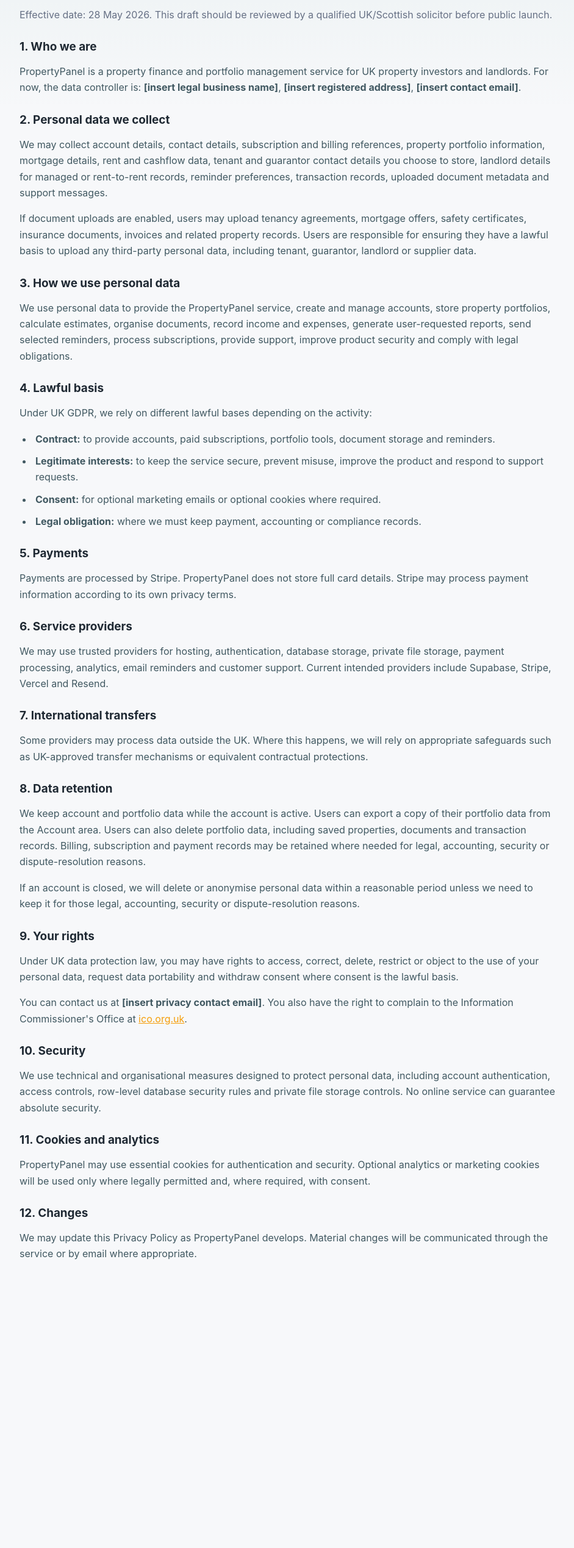
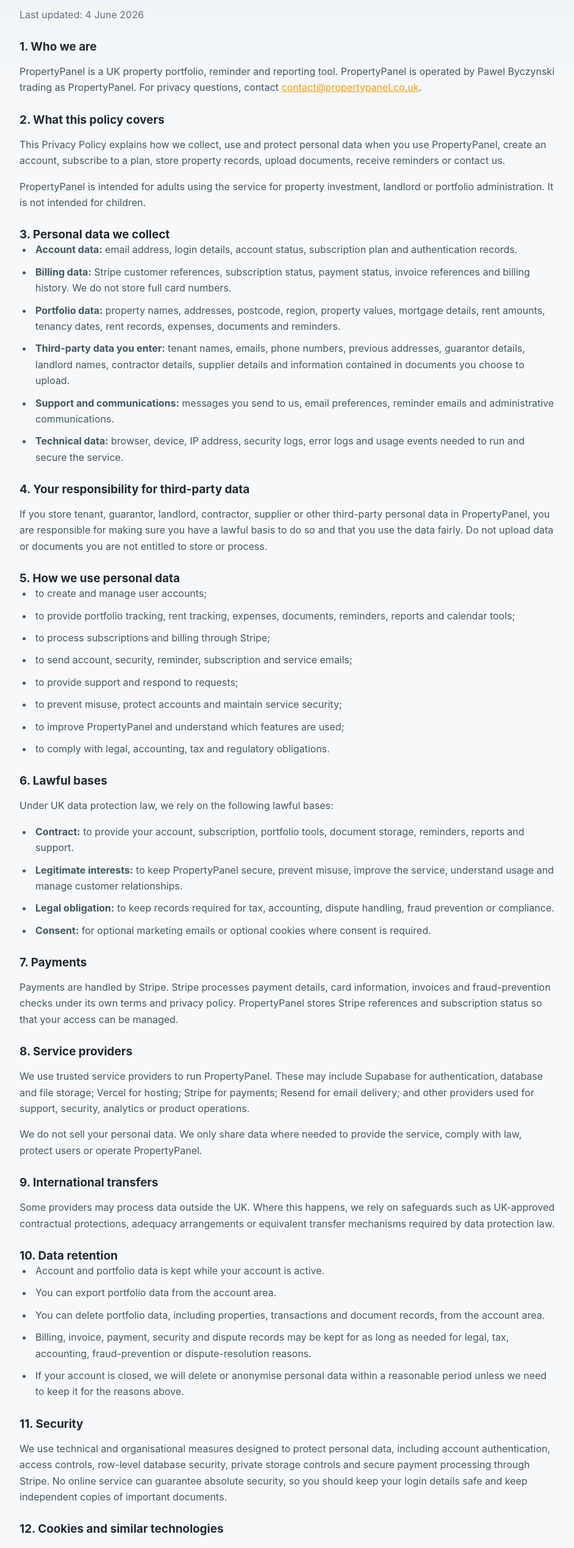
Before and after one commit to pawelbyczynski-oss/valora, a website: page privacy.html in a window 1280 px wide. Shown: the part 177-2716 px from the top of the page at 61% size, without its empty margins (168-1109 px from the left). Before the commit the page ends 2319 px from the top, so only its background shows below. Drawn offline with Linux system fonts and the light colour scheme.

Commit message:
Prepare legal pages for launch

```diff
--- a/privacy.html
+++ b/privacy.html
@@ -11,52 +11,83 @@
       <a class="external-link" href="index.html">Back to PropertyPanel</a>
       <p class="eyebrow">Legal</p>
       <h1>Privacy Policy</h1>
-      <p class="legal-muted">Effective date: 28 May 2026. This draft should be reviewed by a qualified UK/Scottish solicitor before public launch.</p>
+      <p class="legal-muted">Last updated: 4 June 2026</p>
 
       <h2>1. Who we are</h2>
-      <p>PropertyPanel is a property finance and portfolio management service for UK property investors and landlords. For now, the data controller is: <strong>[insert legal business name]</strong>, <strong>[insert registered address]</strong>, <strong>[insert contact email]</strong>.</p>
+      <p>PropertyPanel is a UK property portfolio, reminder and reporting tool. PropertyPanel is operated by Pawel Byczynski trading as PropertyPanel. For privacy questions, contact <a href="mailto:contact@propertypanel.co.uk">contact@propertypanel.co.uk</a>.</p>
 
-      <h2>2. Personal data we collect</h2>
-      <p>We may collect account details, contact details, subscription and billing references, property portfolio information, mortgage details, rent and cashflow data, tenant and guarantor contact details you choose to store, landlord details for managed or rent-to-rent records, reminder preferences, transaction records, uploaded document metadata and support messages.</p>
-      <p>If document uploads are enabled, users may upload tenancy agreements, mortgage offers, safety certificates, insurance documents, invoices and related property records. Users are responsible for ensuring they have a lawful basis to upload any third-party personal data, including tenant, guarantor, landlord or supplier data.</p>
+      <h2>2. What this policy covers</h2>
+      <p>This Privacy Policy explains how we collect, use and protect personal data when you use PropertyPanel, create an account, subscribe to a plan, store property records, upload documents, receive reminders or contact us.</p>
+      <p>PropertyPanel is intended for adults using the service for property investment, landlord or portfolio administration. It is not intended for children.</p>
 
-      <h2>3. How we use personal data</h2>
-      <p>We use personal data to provide the PropertyPanel service, create and manage accounts, store property portfolios, calculate estimates, organise documents, record income and expenses, generate user-requested reports, send selected reminders, process subscriptions, provide support, improve product security and comply with legal obligations.</p>
-
-      <h2>4. Lawful basis</h2>
-      <p>Under UK GDPR, we rely on different lawful bases depending on the activity:</p>
+      <h2>3. Personal data we collect</h2>
       <ul>
-        <li><strong>Contract:</strong> to provide accounts, paid subscriptions, portfolio tools, document storage and reminders.</li>
-        <li><strong>Legitimate interests:</strong> to keep the service secure, prevent misuse, improve the product and respond to support requests.</li>
-        <li><strong>Consent:</strong> for optional marketing emails or optional cookies where required.</li>
-        <li><strong>Legal obligation:</strong> where we must keep payment, accounting or compliance records.</li>
+        <li><strong>Account data:</strong> email address, login details, account status, subscription plan and authentication records.</li>
+        <li><strong>Billing data:</strong> Stripe customer references, subscription status, payment status, invoice references and billing history. We do not store full card numbers.</li>
+        <li><strong>Portfolio data:</strong> property names, addresses, postcode, region, property values, mortgage details, rent amounts, tenancy dates, rent records, expenses, documents and reminders.</li>
+        <li><strong>Third-party data you enter:</strong> tenant names, emails, phone numbers, previous addresses, guarantor details, landlord names, contractor details, supplier details and information contained in documents you choose to upload.</li>
+        <li><strong>Support and communications:</strong> messages you send to us, email preferences, reminder emails and administrative communications.</li>
+        <li><strong>Technical data:</strong> browser, device, IP address, security logs, error logs and usage events needed to run and secure the service.</li>
       </ul>
 
-      <h2>5. Payments</h2>
-      <p>Payments are processed by Stripe. PropertyPanel does not store full card details. Stripe may process payment information according to its own privacy terms.</p>
+      <h2>4. Your responsibility for third-party data</h2>
+      <p>If you store tenant, guarantor, landlord, contractor, supplier or other third-party personal data in PropertyPanel, you are responsible for making sure you have a lawful basis to do so and that you use the data fairly. Do not upload data or documents you are not entitled to store or process.</p>
 
-      <h2>6. Service providers</h2>
-      <p>We may use trusted providers for hosting, authentication, database storage, private file storage, payment processing, analytics, email reminders and customer support. Current intended providers include Supabase, Stripe, Vercel and Resend.</p>
+      <h2>5. How we use personal data</h2>
+      <ul>
+        <li>to create and manage user accounts;</li>
+        <li>to provide portfolio tracking, rent tracking, expenses, documents, reminders, reports and calendar tools;</li>
+        <li>to process subscriptions and billing through Stripe;</li>
+        <li>to send account, security, reminder, subscription and service emails;</li>
+        <li>to provide support and respond to requests;</li>
+        <li>to prevent misuse, protect accounts and maintain service security;</li>
+        <li>to improve PropertyPanel and understand which features are used;</li>
+        <li>to comply with legal, accounting, tax and regulatory obligations.</li>
+      </ul>
 
-      <h2>7. International transfers</h2>
-      <p>Some providers may process data outside the UK. Where this happens, we will rely on appropriate safeguards such as UK-approved transfer mechanisms or equivalent contractual protections.</p>
+      <h2>6. Lawful bases</h2>
+      <p>Under UK data protection law, we rely on the following lawful bases:</p>
+      <ul>
+        <li><strong>Contract:</strong> to provide your account, subscription, portfolio tools, document storage, reminders, reports and support.</li>
+        <li><strong>Legitimate interests:</strong> to keep PropertyPanel secure, prevent misuse, improve the service, understand usage and manage customer relationships.</li>
+        <li><strong>Legal obligation:</strong> to keep records required for tax, accounting, dispute handling, fraud prevention or compliance.</li>
+        <li><strong>Consent:</strong> for optional marketing emails or optional cookies where consent is required.</li>
+      </ul>
 
-      <h2>8. Data retention</h2>
-      <p>We keep account and portfolio data while the account is active. Users can export a copy of their portfolio data from the Account area. Users can also delete portfolio data, including saved properties, documents and transaction records. Billing, subscription and payment records may be retained where needed for legal, accounting, security or dispute-resolution reasons.</p>
-      <p>If an account is closed, we will delete or anonymise personal data within a reasonable period unless we need to keep it for those legal, accounting, security or dispute-resolution reasons.</p>
+      <h2>7. Payments</h2>
+      <p>Payments are handled by Stripe. Stripe processes payment details, card information, invoices and fraud-prevention checks under its own terms and privacy policy. PropertyPanel stores Stripe references and subscription status so that your access can be managed.</p>
 
-      <h2>9. Your rights</h2>
-      <p>Under UK data protection law, you may have rights to access, correct, delete, restrict or object to the use of your personal data, request data portability and withdraw consent where consent is the lawful basis.</p>
-      <p>You can contact us at <strong>[insert privacy contact email]</strong>. You also have the right to complain to the Information Commissioner's Office at <a href="https://ico.org.uk/" target="_blank" rel="noreferrer">ico.org.uk</a>.</p>
+      <h2>8. Service providers</h2>
+      <p>We use trusted service providers to run PropertyPanel. These may include Supabase for authentication, database and file storage; Vercel for hosting; Stripe for payments; Resend for email delivery; and other providers used for support, security, analytics or product operations.</p>
+      <p>We do not sell your personal data. We only share data where needed to provide the service, comply with law, protect users or operate PropertyPanel.</p>
 
-      <h2>10. Security</h2>
-      <p>We use technical and organisational measures designed to protect personal data, including account authentication, access controls, row-level database security rules and private file storage controls. No online service can guarantee absolute security.</p>
+      <h2>9. International transfers</h2>
+      <p>Some providers may process data outside the UK. Where this happens, we rely on safeguards such as UK-approved contractual protections, adequacy arrangements or equivalent transfer mechanisms required by data protection law.</p>
 
-      <h2>11. Cookies and analytics</h2>
-      <p>PropertyPanel may use essential cookies for authentication and security. Optional analytics or marketing cookies will be used only where legally permitted and, where required, with consent.</p>
+      <h2>10. Data retention</h2>
+      <ul>
+        <li>Account and portfolio data is kept while your account is active.</li>
+        <li>You can export portfolio data from the account area.</li>
+        <li>You can delete portfolio data, including properties, transactions and document records, from the account area.</li>
+        <li>Billing, invoice, payment, security and dispute records may be kept for as long as needed for legal, tax, accounting, fraud-prevention or dispute-resolution reasons.</li>
+        <li>If your account is closed, we will delete or anonymise personal data within a reasonable period unless we need to keep it for the reasons above.</li>
+      </ul>
 
-      <h2>12. Changes</h2>
-      <p>We may update this Privacy Policy as PropertyPanel develops. Material changes will be communicated through the service or by email where appropriate.</p>
+      <h2>11. Security</h2>
+      <p>We use technical and organisational measures designed to protect personal data, including account authentication, access controls, row-level database security, private storage controls and secure payment processing through Stripe. No online service can guarantee absolute security, so you should keep your login details safe and keep independent copies of important documents.</p>
+
+      <h2>12. Cookies and similar technologies</h2>
+      <p>PropertyPanel uses essential technologies needed for login, account security and service operation. If we introduce optional analytics, advertising or marketing cookies, we will request consent where required.</p>
+
+      <h2>13. Marketing emails</h2>
+      <p>We may send service emails about your account, subscription, security, reminders and important product changes. We will only send optional marketing emails where legally permitted. You can opt out of marketing emails without affecting essential service messages.</p>
+
+      <h2>14. Your rights</h2>
+      <p>You may have the right to access, correct, delete, restrict or object to the use of your personal data, request portability, withdraw consent where consent applies and complain to a regulator. To exercise your rights, contact <a href="mailto:contact@propertypanel.co.uk">contact@propertypanel.co.uk</a>.</p>
+      <p>You can complain to the Information Commissioner's Office at <a href="https://ico.org.uk/" target="_blank" rel="noreferrer">ico.org.uk</a> if you are unhappy with how your data is handled.</p>
+
+      <h2>15. Changes to this policy</h2>
+      <p>We may update this Privacy Policy as PropertyPanel develops or if legal, technical or business changes require it. The latest version will be published on this page.</p>
     </main>
   </body>
 </html>
```
Also changed, not shown: index.html (+1 -1 lines), terms.html (+52 -32 lines).
